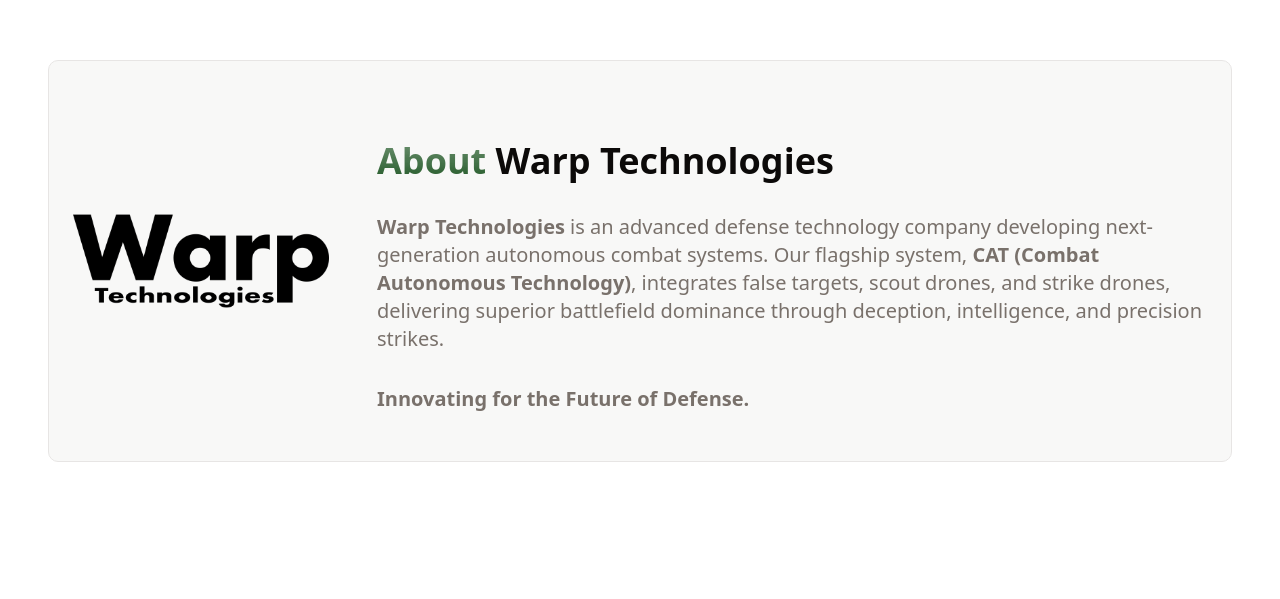
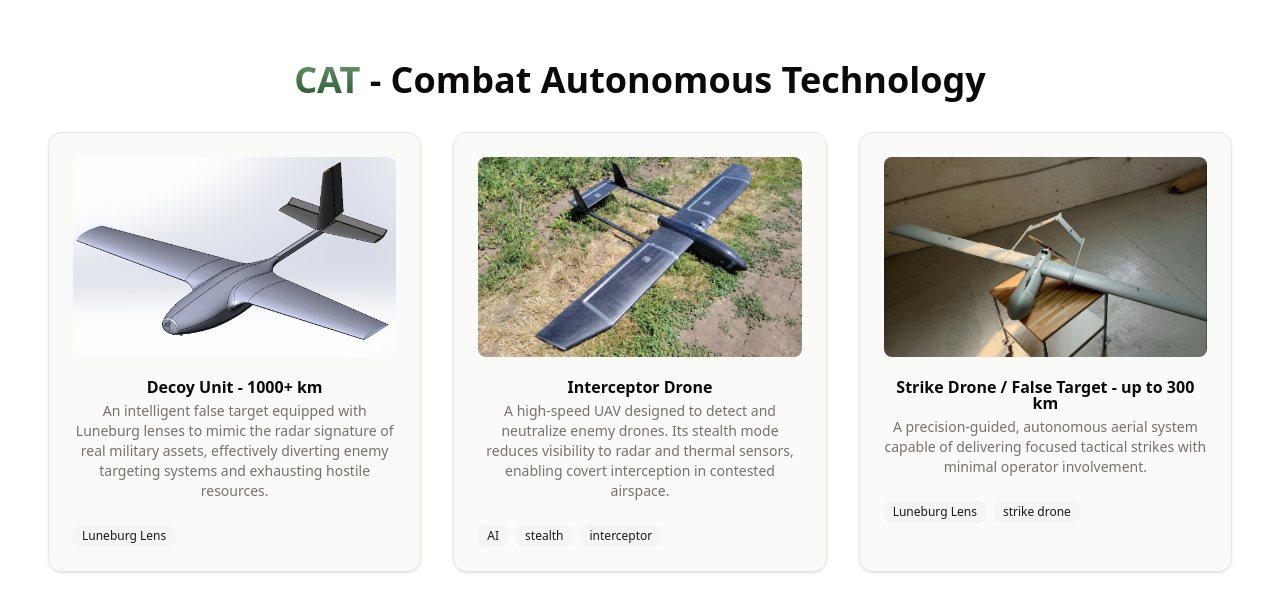
Before and after one commit to anastasia-kvitka/my-portfolio, a Next.js app: page / in a window 1280 px wide. Shown: the part 981-1580 px from the top of the page. Built offline with nearby package versions, Linux system fonts and the light colour scheme.

Commit message:
added projects to main page

```diff
--- a/app/page.tsx
+++ b/app/page.tsx
@@ -6,12 +6,14 @@ import { Hero } from "@/components/Hero";
 import { HowItWorks } from "@/components/HowItWorks";
 import { Navigation } from "@/components/Navigation";
 import { ScrollToTop } from "@/components/ScrollToTop";
+import Projects from "@/components/Projects";
 
 export default function Home() {
   return (
     <>
       <Navigation />
       <Hero />
+      <Projects />
       <About />
       <Grant />
       <HowItWorks />
```
